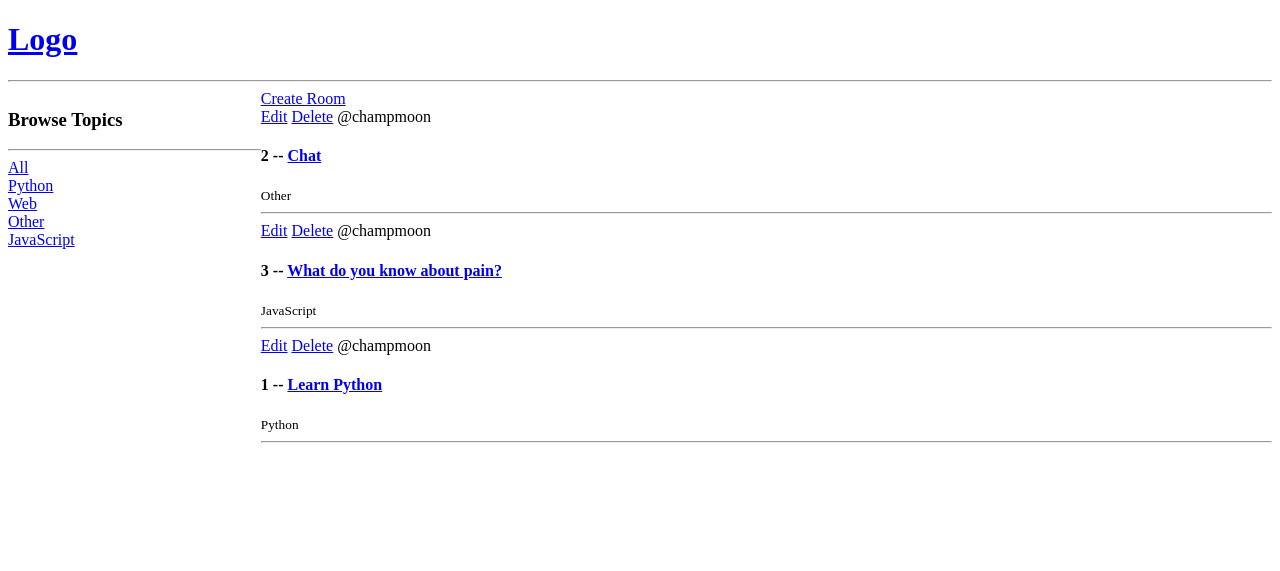
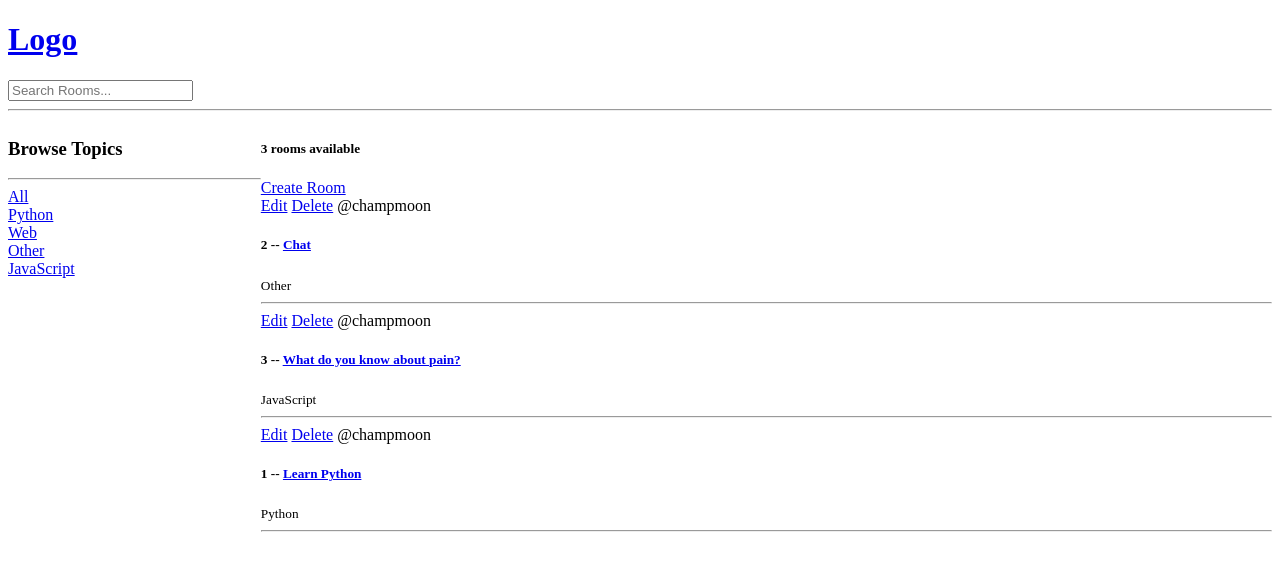
Before and after one commit to CHAMPMOON/cliscord, a Django app: page / in a window 1280 px wide. Shown: the top 571 px of the page. Run offline with Django 4.2, Linux system fonts and the light colour scheme; data comes from the database, SQL or seed files in the repository.

Commit message:
create a search form

```diff
--- a/base/templates/base/home.html
+++ b/base/templates/base/home.html
@@ -28,6 +28,9 @@
     </div>
 
     <div>
+
+        <h5>{{room_count}} rooms available</h5>
+
         <a href="{% url 'create-room' %}" >Create Room</a>
 
         <div>
@@ -36,9 +39,9 @@
                 <a href="{% url 'update-room' room.id %}">Edit</a>
                 <a href="{% url 'delete-room' room.id %}">Delete</a>
                 <span>@{{room.host.username}}</span>
-                <h4>{{room.id}} --
+                <h5>{{room.id}} --
                     <a href="{% url 'room' room.id %}">{{room.name}}</a>
-                </h4>
+                </h5>
                 <small>{{room.topic.name}}</small>
                 <hr>
             </div>
--- a/base/views.py
+++ b/base/views.py
@@ -1,13 +1,19 @@
 from django.shortcuts import render, redirect
+from django.db.models import Q
 from .models import Room, Topic
 from .forms import RoomForm
 
 
 def home(request):
     q = request.GET.get('q') if request.GET.get('q') is not None else ''
-    rooms = Room.objects.filter(topic__name__icontains=q)
+    rooms = Room.objects.filter(
+        Q(topic__name__icontains=q) |
+        Q(name__icontains=q) |
+        Q(description__icontains=q)
+    )
     topics = Topic.objects.all()
-    context = {'rooms': rooms, 'topics': topics}
+    room_count = rooms.count()
+    context = {'rooms': rooms, 'topics': topics, 'room_count': room_count}
     return render(request, 'base/home.html', context)
 
 
--- a/templates/navbar.html
+++ b/templates/navbar.html
@@ -2,4 +2,8 @@
     <h1>Logo</h1>
 </a>
 
+<form method="GET" action="{% url 'home' %}" >
+    <input  type='sumbit' name='q' placeholder="Search Rooms..." />
+</form>
+
 <hr>
```
